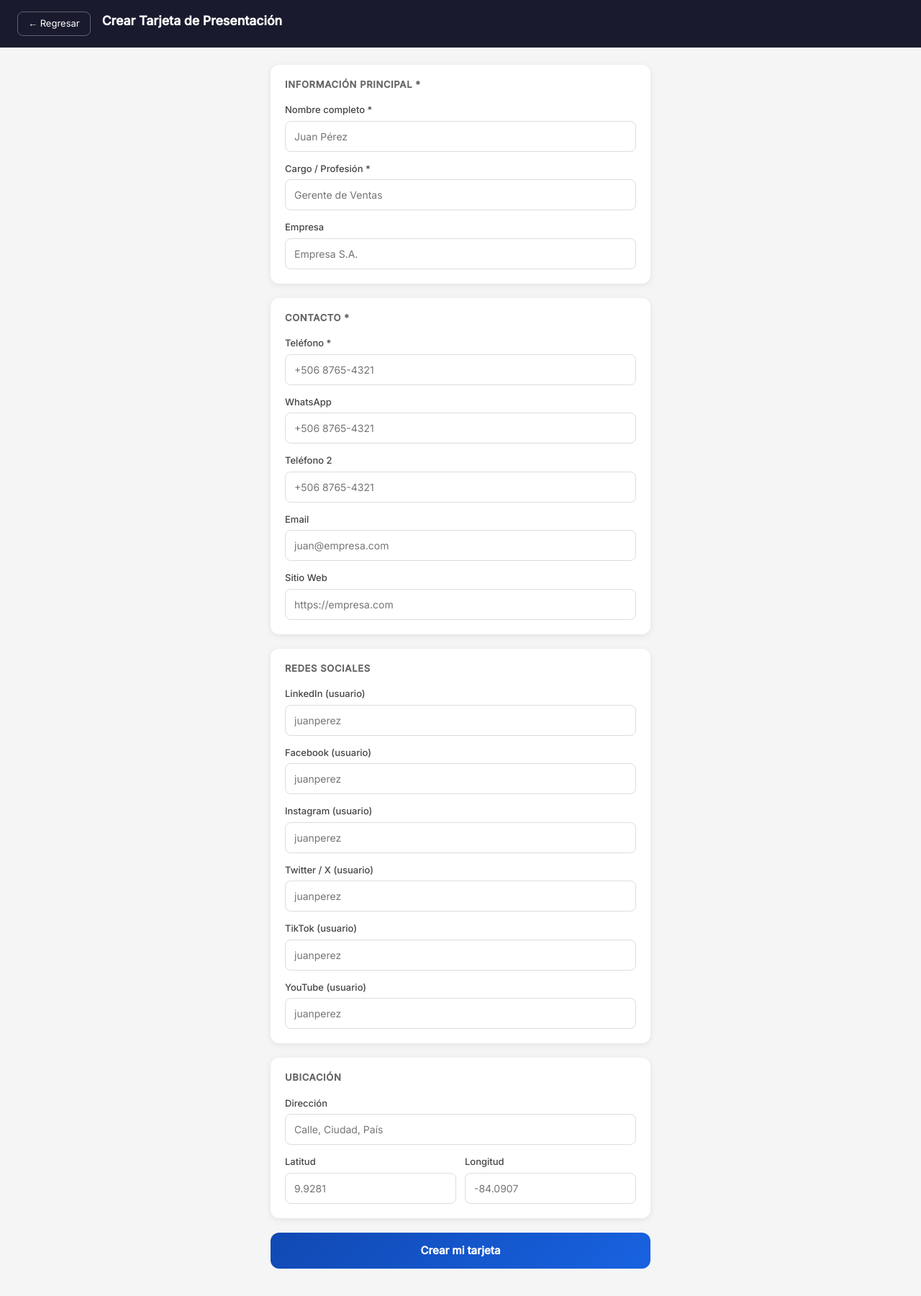
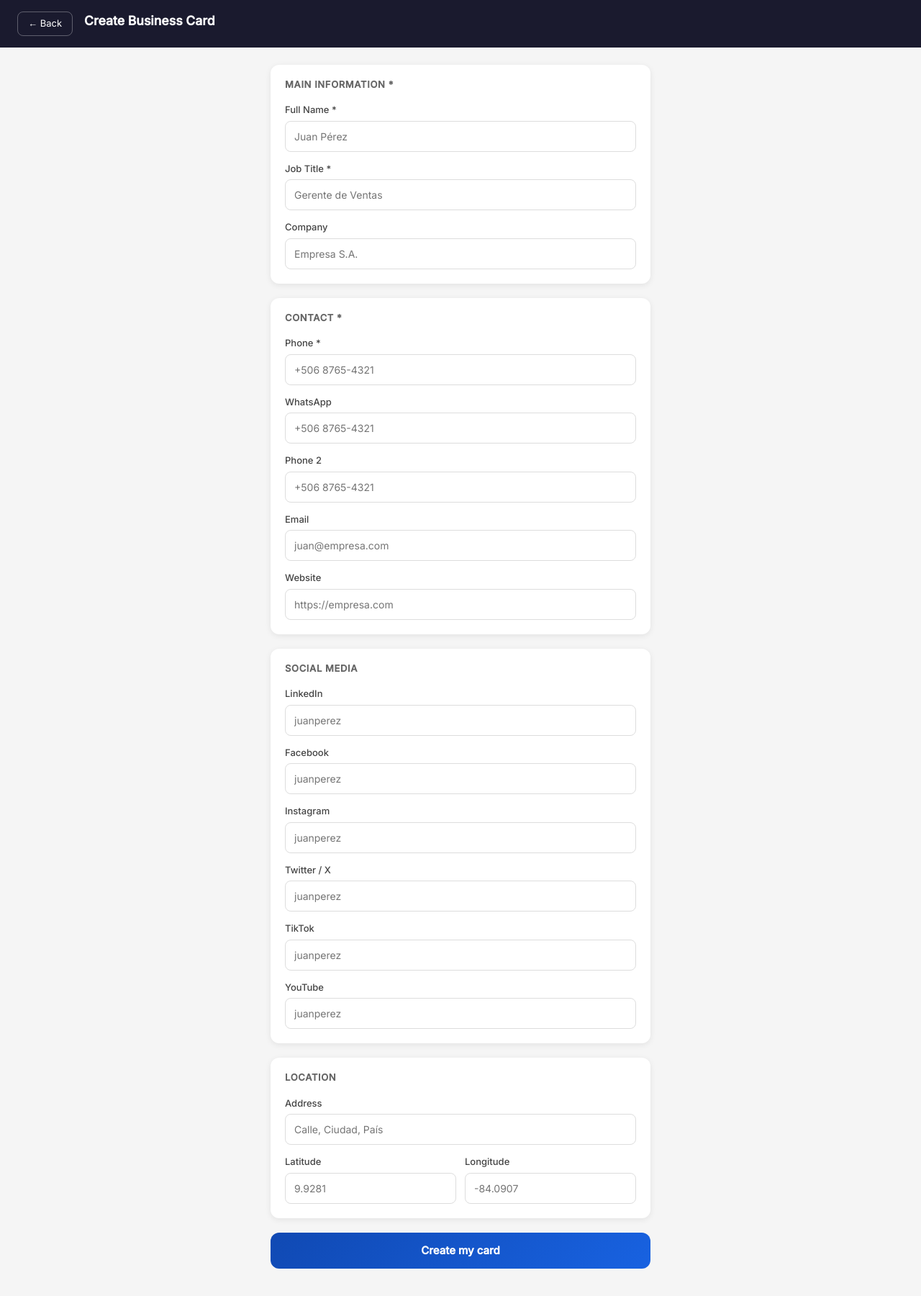
Before and after one commit to leodeliyorecr/yousay-frontend, a React (Vite) app: page /business-card/create in a window 1280 px wide. Shown: the top 1800 px of the page at 72% size. Built offline with nearby package versions, Linux system fonts and the light colour scheme; no server answers.

Commit message:
Add i18n to BusinessCardForm

```diff
--- a/src/i18n/en.json
+++ b/src/i18n/en.json
@@ -89,5 +89,26 @@
   "s10Title": "10. Jurisdiction",
   "s10": "These terms are governed by the laws of the Republic of Costa Rica. Any dispute will be resolved before the competent courts of Costa Rica.",
   "copyright": "© 2026 Yousay.fun — All rights reserved."
+},
+"businessCardForm": {
+  "title": "Create Business Card",
+  "sectionMain": "Main Information *",
+  "fullName": "Full Name *",
+  "jobTitle": "Job Title *",
+  "company": "Company",
+  "sectionContact": "Contact *",
+  "phone1": "Phone *",
+  "whatsapp": "WhatsApp",
+  "phone2": "Phone 2",
+  "email": "Email",
+  "website": "Website",
+  "sectionSocial": "Social Media",
+  "sectionLocation": "Location",
+  "address": "Address",
+  "latitude": "Latitude",
+  "longitude": "Longitude",
+  "submit": "Create my card",
+  "submitting": "Creating...",
+  "validation": "Name, job title and phone are required"
 }
 }
--- a/src/i18n/es.json
+++ b/src/i18n/es.json
@@ -89,5 +89,26 @@
   "s10Title": "10. Jurisdicción",
   "s10": "Estos términos se rigen por las leyes de la República de Costa Rica. Cualquier disputa será resuelta ante los tribunales competentes de Costa Rica.",
   "copyright": "© 2026 Yousay.fun — Todos los derechos reservados."
+},
+"businessCardForm": {
+  "title": "Crear Tarjeta de Presentación",
+  "sectionMain": "Información Principal *",
+  "fullName": "Nombre completo *",
+  "jobTitle": "Cargo / Profesión *",
+  "company": "Empresa",
+  "sectionContact": "Contacto *",
+  "phone1": "Teléfono *",
+  "whatsapp": "WhatsApp",
+  "phone2": "Teléfono 2",
+  "email": "Email",
+  "website": "Sitio Web",
+  "sectionSocial": "Redes Sociales",
+  "sectionLocation": "Ubicación",
+  "address": "Dirección",
+  "latitude": "Latitud",
+  "longitude": "Longitud",
+  "submit": "Crear mi tarjeta",
+  "submitting": "Creando...",
+  "validation": "Nombre, cargo y teléfono son obligatorios"
 }
 }
--- a/src/i18n/fr.json
+++ b/src/i18n/fr.json
@@ -58,5 +58,26 @@
 },
  "common": {
   "loading": "Chargement..."
+},
+"businessCardForm": {
+  "title": "Créer une Carte de Visite",
+  "sectionMain": "Informations Principales *",
+  "fullName": "Nom complet *",
+  "jobTitle": "Poste / Profession *",
+  "company": "Entreprise",
+  "sectionContact": "Contact *",
+  "phone1": "Téléphone *",
+  "whatsapp": "WhatsApp",
+  "phone2": "Téléphone 2",
+  "email": "Email",
+  "website": "Site Web",
+  "sectionSocial": "Réseaux Sociaux",
+  "sectionLocation": "Localisation",
+  "address": "Adresse",
+  "latitude": "Latitude",
+  "longitude": "Longitude",
+  "submit": "Créer ma carte",
+  "submitting": "Création...",
+  "validation": "Nom, poste et téléphone sont obligatoires"
 }
 }
--- a/src/i18n/pt-BR.json
+++ b/src/i18n/pt-BR.json
@@ -57,5 +57,26 @@
 },
  "common": {
   "loading": "Carregando..."
+},
+"businessCardForm": {
+  "title": "Criar Cartão de Visita",
+  "sectionMain": "Informações Principais *",
+  "fullName": "Nome completo *",
+  "jobTitle": "Cargo / Profissão *",
+  "company": "Empresa",
+  "sectionContact": "Contato *",
+  "phone1": "Telefone *",
+  "whatsapp": "WhatsApp",
+  "phone2": "Telefone 2",
+  "email": "Email",
+  "website": "Site Web",
+  "sectionSocial": "Redes Sociais",
+  "sectionLocation": "Localização",
+  "address": "Endereço",
+  "latitude": "Latitude",
+  "longitude": "Longitude",
+  "submit": "Criar meu cartão",
+  "submitting": "Criando...",
+  "validation": "Nome, cargo e telefone são obrigatórios"
 }
 }
--- a/src/i18n/pt-PT.json
+++ b/src/i18n/pt-PT.json
@@ -57,5 +57,26 @@
   },
   "common": {
     "loading": "Carregando..."
-  }
+  },
+  "businessCardForm": {
+  "title": "Criar Cartão de Apresentação",
+  "sectionMain": "Informações Principais *",
+  "fullName": "Nome completo *",
+  "jobTitle": "Cargo / Profissão *",
+  "company": "Empresa",
+  "sectionContact": "Contacto *",
+  "phone1": "Telefone *",
+  "whatsapp": "WhatsApp",
+  "phone2": "Telefone 2",
+  "email": "Email",
+  "website": "Website",
+  "sectionSocial": "Redes Sociais",
+  "sectionLocation": "Localização",
+  "address": "Morada",
+  "latitude": "Latitude",
+  "longitude": "Longitude",
+  "submit": "Criar o meu cartão",
+  "submitting": "A criar...",
+  "validation": "Nome, cargo e telefone são obrigatórios"
 }
+}
--- a/src/pages/BusinessCardForm.tsx
+++ b/src/pages/BusinessCardForm.tsx
@@ -1,32 +1,22 @@
 import { useState, useEffect } from 'react'
 import { useNavigate, useSearchParams } from 'react-router-dom'
+import { useTranslation } from 'react-i18next'
 import api from '../services/api'
 import styles from './BusinessCardForm.module.css'
 
 export default function BusinessCardForm() {
   const navigate = useNavigate()
+  const { t } = useTranslation()
   const [searchParams] = useSearchParams()
   const templateId = searchParams.get('template') ?? ''
   const [isSubmitting, setIsSubmitting] = useState(false)
   const [templateStyle, setTemplateStyle] = useState('azul1')
   const [form, setForm] = useState({
-    fullName: '',
-    jobTitle: '',
-    company: '',
-    phone1: '',
-    whatsapp: '',
-    phone2: '',
-    email: '',
-    website: '',
-    linkedin: '',
-    facebook: '',
-    instagram: '',
-    twitter: '',
-    tiktok: '',
-    youtube: '',
-    address: '',
-    latitude: '',
-    longitude: '',
+    fullName: '', jobTitle: '', company: '',
+    phone1: '', whatsapp: '', phone2: '',
+    email: '', website: '',
+    linkedin: '', facebook: '', instagram: '', twitter: '', tiktok: '', youtube: '',
+    address: '', latitude: '', longitude: '',
   })
 
   useEffect(() => {
@@ -45,7 +35,7 @@ export default function BusinessCardForm() {
 
   async function handleSubmit() {
     if (!form.fullName || !form.jobTitle || !form.phone1) {
-      alert('Nombre, cargo y teléfono son obligatorios')
+      alert(t('businessCardForm.validation'))
       return
     }
     setIsSubmitting(true)
@@ -67,94 +57,94 @@ export default function BusinessCardForm() {
   return (
     <div className={styles.container}>
       <div className={styles.header}>
-        <button className={styles.backBtn} onClick={() => navigate('/')}>← Regresar</button>
-        <h1 className={styles.title}>Crear Tarjeta de Presentación</h1>
+        <button className={styles.backBtn} onClick={() => navigate('/')}>← {t('actions.back')}</button>
+        <h1 className={styles.title}>{t('businessCardForm.title')}</h1>
       </div>
       <div className={styles.form}>
         <div className={styles.section}>
-          <h2 className={styles.sectionTitle}>Información Principal *</h2>
+          <h2 className={styles.sectionTitle}>{t('businessCardForm.sectionMain')}</h2>
           <div className={styles.field}>
-            <label>Nombre completo *</label>
+            <label>{t('businessCardForm.fullName')}</label>
             <input name="fullName" value={form.fullName} onChange={handleChange} placeholder="Juan Pérez" maxLength={60} />
           </div>
           <div className={styles.field}>
-            <label>Cargo / Profesión *</label>
+            <label>{t('businessCardForm.jobTitle')}</label>
             <input name="jobTitle" value={form.jobTitle} onChange={handleChange} placeholder="Gerente de Ventas" maxLength={40} />
           </div>
           <div className={styles.field}>
-            <label>Empresa</label>
+            <label>{t('businessCardForm.company')}</label>
             <input name="company" value={form.company} onChange={handleChange} placeholder="Empresa S.A." maxLength={50} />
           </div>
         </div>
         <div className={styles.section}>
-          <h2 className={styles.sectionTitle}>Contacto *</h2>
+          <h2 className={styles.sectionTitle}>{t('businessCardForm.sectionContact')}</h2>
           <div className={styles.field}>
-            <label>Teléfono *</label>
+            <label>{t('businessCardForm.phone1')}</label>
             <input name="phone1" value={form.phone1} onChange={handleChange} placeholder="+506 8765-4321" maxLength={15} />
           </div>
           <div className={styles.field}>
-            <label>WhatsApp</label>
+            <label>{t('businessCardForm.whatsapp')}</label>
             <input name="whatsapp" value={form.whatsapp} onChange={handleChange} placeholder="+506 8765-4321" maxLength={15} />
           </div>
           <div className={styles.field}>
-            <label>Teléfono 2</label>
+            <label>{t('businessCardForm.phone2')}</label>
             <input name="phone2" value={form.phone2} onChange={handleChange} placeholder="+506 8765-4321" maxLength={15} />
           </div>
           <div className={styles.field}>
-            <label>Email</label>
+            <label>{t('businessCardForm.email')}</label>
             <input name="email" value={form.email} onChange={handleChange} placeholder="juan@empresa.com" maxLength={60} />
           </div>
           <div className={styles.field}>
-            <label>Sitio Web</label>
+            <label>{t('businessCardForm.website')}</label>
             <input name="website" value={form.website} onChange={handleChange} placeholder="https://empresa.com" maxLength={60} />
           </div>
         </div>
         <div className={styles.section}>
-          <h2 className={styles.sectionTitle}>Redes Sociales</h2>
+          <h2 className={styles.sectionTitle}>{t('businessCardForm.sectionSocial')}</h2>
           <div className={styles.field}>
-            <label>LinkedIn (usuario)</label>
+            <label>LinkedIn</label>
             <input name="linkedin" value={form.linkedin} onChange={handleChange} placeholder="juanperez" maxLength={40} />
           </div>
           <div className={styles.field}>
-            <label>Facebook (usuario)</label>
+            <label>Facebook</label>
             <input name="facebook" value={form.facebook} onChange={handleChange} placeholder="juanperez" maxLength={30} />
           </div>
           <div className={styles.field}>
-            <label>Instagram (usuario)</label>
+            <label>Instagram</label>
             <input name="instagram" value={form.instagram} onChange={handleChange} placeholder="juanperez" maxLength={30} />
           </div>
           <div className={styles.field}>
-            <label>Twitter / X (usuario)</label>
+            <label>Twitter / X</label>
             <input name="twitter" value={form.twitter} onChange={handleChange} placeholder="juanperez" maxLength={30} />
           </div>
           <div className={styles.field}>
-            <label>TikTok (usuario)</label>
+            <label>TikTok</label>
             <input name="tiktok" value={form.tiktok} onChange={handleChange} placeholder="juanperez" maxLength={30} />
           </div>
           <div className={styles.field}>
-            <label>YouTube (usuario)</label>
+            <label>YouTube</label>
             <input name="youtube" value={form.youtube} onChange={handleChange} placeholder="juanperez" maxLength={30} />
           </div>
         </div>
         <div className={styles.section}>
-          <h2 className={styles.sectionTitle}>Ubicación</h2>
+          <h2 className={styles.sectionTitle}>{t('businessCardForm.sectionLocation')}</h2>
           <div className={styles.field}>
-            <label>Dirección</label>
+            <label>{t('businessCardForm.address')}</label>
             <input name="address" value={form.address} onChange={handleChange} placeholder="Calle, Ciudad, País" maxLength={100} />
           </div>
           <div className={styles.fieldRow}>
             <div className={styles.field}>
-              <label>Latitud</label>
+              <label>{t('businessCardForm.latitude')}</label>
               <input name="latitude" type="number" step="0.0001" value={form.latitude} onChange={handleChange} placeholder="9.9281" />
             </div>
             <div className={styles.field}>
-              <label>Longitud</label>
+              <label>{t('businessCardForm.longitude')}</label>
               <input name="longitude" type="number" step="0.0001" value={form.longitude} onChange={handleChange} placeholder="-84.0907" />
             </div>
           </div>
         </div>
         <button className={styles.submitBtn} onClick={handleSubmit} disabled={isSubmitting}>
-          {isSubmitting ? 'Creando...' : 'Crear mi tarjeta'}
+          {isSubmitting ? t('businessCardForm.submitting') : t('businessCardForm.submit')}
         </button>
       </div>
     </div>
```
